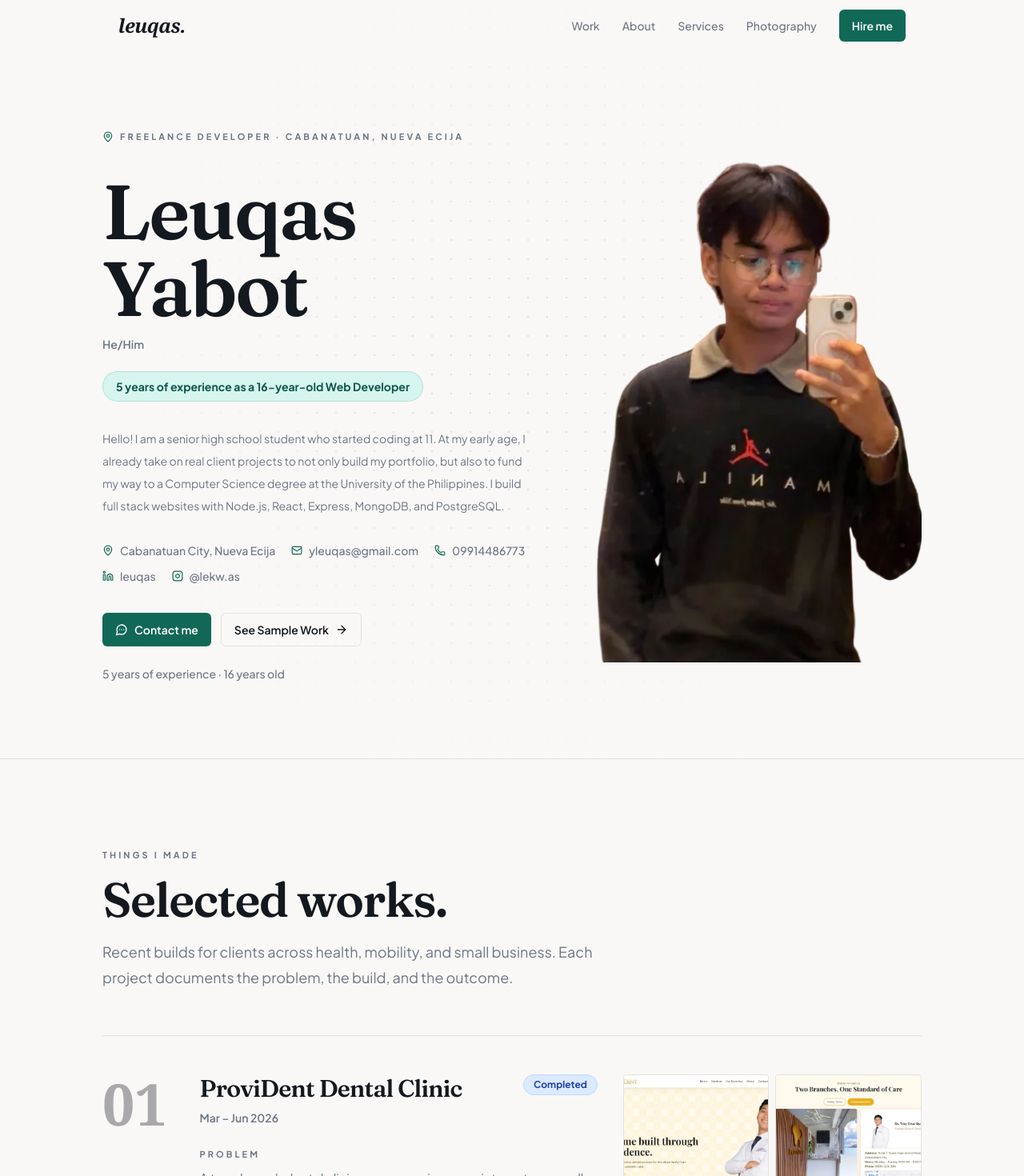
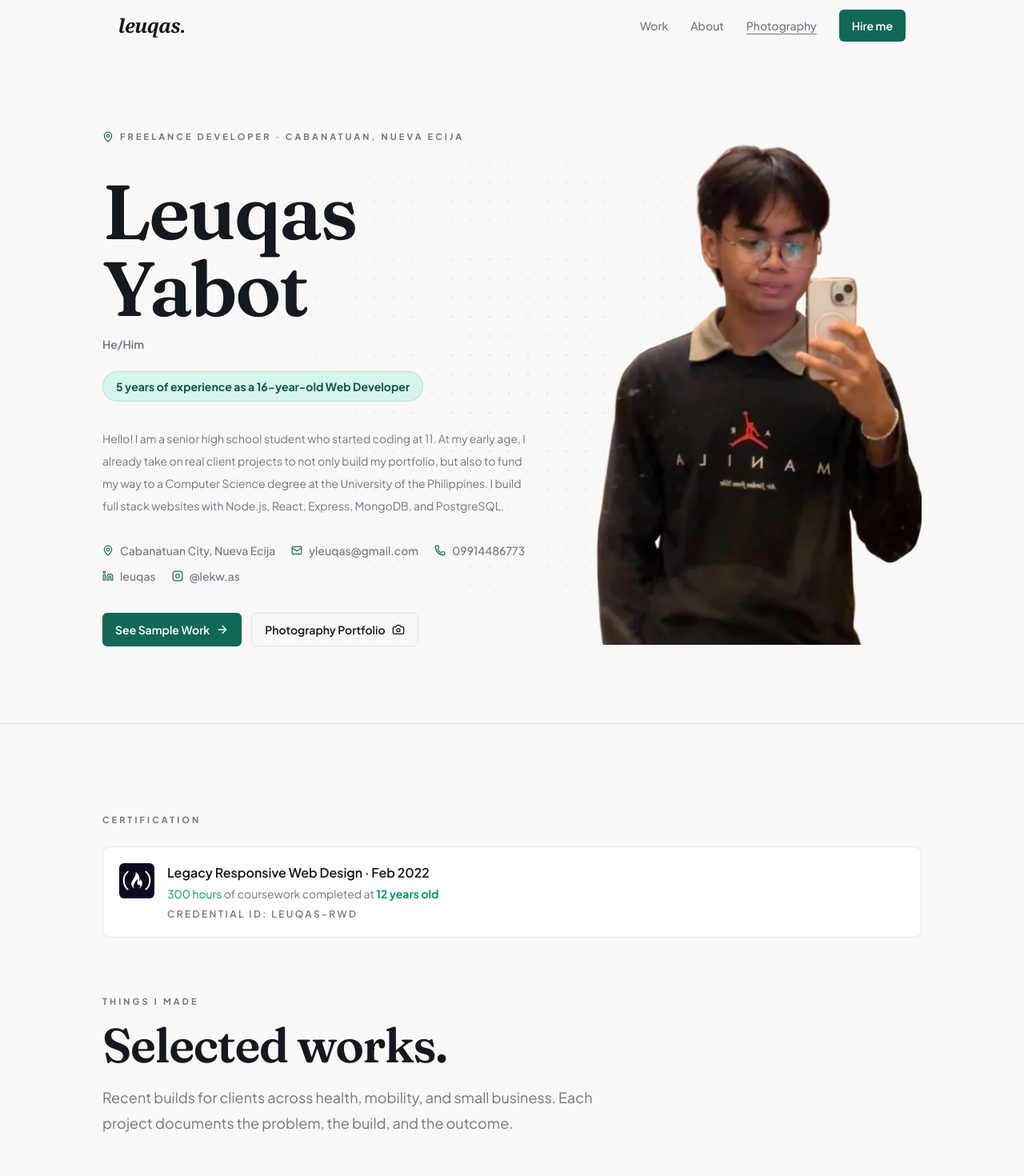
Before and after one commit to Leuqas/Leuqas.github.io, a React (Vite) app: page / in a window 1280 px wide. Shown: the top 1470 px of the page at 80% size. Built offline with nearby package versions, Linux system fonts and the light colour scheme; the HTML template or start-up script is replaced by a standard one.

Commit message:
POLISH OU SHIII

```diff
--- /dev/null
+++ b/src/components/sections/certification.tsx
@@ -0,0 +1,34 @@
+import { profile } from "@/lib/content";
+
+export function CertificationSection() {
+  return (
+    <section id="certification" className="border-t border-border px-5 py-20 md:py-28">
+      <div className="mx-auto max-w-5xl">
+        <p className="section-label">Certification</p>
+        <a
+          href={profile.certification}
+          target="_blank"
+          rel="noreferrer"
+          className="mt-6 block rounded-lg border border-border bg-card p-5 transition hover:border-primary/40 hover:text-primary"
+        >
+          <span className="flex items-start gap-4">
+            <span className="flex h-11 w-11 shrink-0 items-center justify-center rounded-md bg-[#0a0a23] p-1">
+              <img src="/images/freecodecamp.webp" alt="freeCodeCamp" className="h-full w-full object-contain" />
+            </span>
+            <span>
+              <span className="block font-semibold">
+                freeCodeCamp Legacy Responsive Web Design · Feb 2022
+              </span>
+              <span className="mt-1 block text-sm text-muted-foreground">
+                300 hours of coursework completed at age 12
+              </span>
+              <span className="mt-2 block text-xs font-semibold uppercase tracking-[0.2em] text-muted-foreground">
+                Credential ID: leuqas-rwd
+              </span>
+            </span>
+          </span>
+        </a>
+      </div>
+    </section>
+  );
+}
--- a/src/components/sections/hero.tsx
+++ b/src/components/sections/hero.tsx
@@ -1,5 +1,6 @@
 import {
   ArrowRight,
+  Camera,
   Instagram,
   Linkedin,
   Mail,
@@ -7,27 +8,35 @@ import {
   MessageCircleMore,
   Phone,
 } from "lucide-react";
+import { ContainerAnimated, ContainerStagger } from "@/components/ui/animated-gallery";
 
 export function HeroSection() {
   return (
     <section className="relative flex min-h-screen items-start overflow-hidden px-5 pt-16 md:items-center">
       <div className="pointer-events-none absolute inset-0 -z-10 bg-[radial-gradient(circle,hsl(var(--foreground)/0.13)_1px,transparent_1px)] [background-size:24px_24px] [mask-image:radial-gradient(circle_at_center,black,transparent_72%)]" />
-      <div className="mx-auto grid w-full max-w-5xl items-center gap-5 py-8 md:grid-cols-[1.1fr_0.9fr] md:gap-12 md:py-24">
+      <ContainerStagger className="mx-auto grid w-full max-w-5xl items-center gap-5 py-8 md:grid-cols-[1.1fr_0.9fr] md:gap-12 md:py-24">
         <div className="order-2 md:order-1">
+          <ContainerAnimated>
             <p className="section-label inline-flex items-center gap-2">
               <MapPin className="h-3.5 w-3.5 text-primary" />
               Freelance Developer · Cabanatuan, Nueva Ecija
             </p>
+          </ContainerAnimated>
 
+          <ContainerAnimated>
             <h1 className="mt-8 text-6xl font-semibold leading-[0.9] tracking-tight md:text-8xl">
               Leuqas Yabot
             </h1>
             <p className="mt-3 text-sm font-semibold text-muted-foreground">He/Him</p>
+          </ContainerAnimated>
 
+          <ContainerAnimated>
             <p className="mt-6 inline-flex rounded-full border border-primary/15 bg-accent px-4 py-2 text-sm font-bold text-accent-foreground">
               5 years of experience as a 16-year-old Web Developer
             </p>
+          </ContainerAnimated>
 
+          <ContainerAnimated>
             <p className="mt-8 max-w-xl text-sm leading-7 text-muted-foreground">
               Hello! I am a senior high school student who started coding at 11. At my
               early age, I already take on real client projects to not only build my
@@ -35,8 +44,9 @@ export function HeroSection() {
               University of the Philippines. I build full stack websites with Node.js,
               React, Express, MongoDB, and PostgreSQL.
             </p>
+          </ContainerAnimated>
 
-          <div className="mt-8 flex max-w-xl flex-wrap gap-x-5 gap-y-3 text-sm font-medium text-muted-foreground">
+          <ContainerAnimated className="mt-8 flex max-w-xl flex-wrap gap-x-5 gap-y-3 text-sm font-medium text-muted-foreground">
             <span className="inline-flex items-center gap-2">
               <MapPin className="h-3.5 w-3.5 text-primary" />
               Cabanatuan City, Nueva Ecija
@@ -67,25 +77,25 @@ export function HeroSection() {
               <Instagram className="h-3.5 w-3.5 text-primary" />
               @lekw.as
             </a>
-          </div>
+          </ContainerAnimated>
 
-          <div className="mt-9 flex flex-wrap gap-3">
-            <a href="#contact" className="btn-primary gap-2">
-              <MessageCircleMore className="h-4 w-4" />
-              Contact me
-            </a>
-            <a href="#projects" className="btn-ghost gap-2">
+          <ContainerAnimated className="mt-9 flex flex-wrap gap-3">
+            <a href="#projects" className="btn-primary gap-2">
               See Sample Work
               <ArrowRight className="h-4 w-4" />
             </a>
+            <a href="/photography" className="btn-ghost gap-2">
+              Photography Portfolio
+              <Camera className="h-4 w-4" />
+            </a>
+          </ContainerAnimated>
+
+          {/* <p className="mt-6 text-sm font-medium text-muted-foreground">
+            5 years of experience · 16 years old
+          </p> */}
         </div>
 
-          <p className="mt-6 text-sm font-medium text-muted-foreground">
-            5 years of experience · 16 years old
-          </p>
-        </div>
-
-        <div className="order-1 flex justify-center md:order-2 md:justify-end">
+        <ContainerAnimated className="order-1 flex justify-center md:order-2 md:justify-end">
           <div className="relative md:hidden">
             <img
               src="/images/leuqas-cropped.webp"
@@ -102,8 +112,10 @@ export function HeroSection() {
             alt="Leuqas Yabot"
             className="hidden w-full max-w-48 object-contain md:block md:max-w-[420px]"
           />
-        </div>
-      </div>
+        </ContainerAnimated>
+      </ContainerStagger>
     </section>
+
+
   );
 }
--- a/src/components/sections/projects.tsx
+++ b/src/components/sections/projects.tsx
@@ -9,6 +9,8 @@ function getStatusClass(status: string) {
   if (status.includes("concluded")) return "bg-zinc-100 text-zinc-700 border-zinc-200";
   return "bg-purple-100 text-purple-800 border-purple-200";
 }
+import { profile } from "@/lib/content";
+
 
 export function ProjectsSection() {
   const [activeGallery, setActiveGallery] = useState<{
@@ -52,6 +54,34 @@ export function ProjectsSection() {
 
   return (
     <section id="projects" className="border-t border-border px-5 py-20 md:py-28">
+      <div className="mx-auto max-w-5xl">
+        <p className="section-label">Certification</p>
+        <a
+          href={profile.certification}
+          target="_blank"
+          rel="noreferrer"
+          className="mt-6 block rounded-lg border border-border bg-card p-5 transition hover:border-primary/40 hover:text-primary"
+        >
+          <span className="flex items-start gap-4">
+            <span className="flex h-11 w-11 shrink-0 items-center justify-center rounded-md bg-[#0a0a23] p-1">
+              <img src="/images/freecodecamp.webp" alt="freeCodeCamp" className="h-full w-full object-contain" />
+            </span>
+            <span>
+              <span className="block font-semibold">
+                Legacy Responsive Web Design · Feb 2022
+              </span>
+              <span className="mt-1 block text-sm text-muted-foreground">
+                <span ><a className="text-emerald-600">300 hours</a> of coursework completed at <b className="text-emerald-600">12 years old</b></span>
+              </span>
+              <span className="mt-2 block text-xs font-semibold uppercase tracking-[0.2em] text-muted-foreground">
+                Credential ID: leuqas-rwd
+              </span>
+            </span>
+          </span>
+        </a>
+      </div>
+      <br /><br /><br />
+
       <div className="mx-auto max-w-5xl">
         <p className="section-label">things i made</p>
         <h2 className="section-title mt-4">Selected works.</h2>
--- a/src/components/ui/navbar.tsx
+++ b/src/components/ui/navbar.tsx
@@ -5,7 +5,7 @@ import { Menu, X } from "lucide-react";
 const sectionLinks = [
   { label: "Work", id: "projects" },
   { label: "About", id: "about" },
-  { label: "Services", id: "services" },
+  // { label: "Services", id: "services" },
 ];
 
 export function Navbar() {
@@ -30,6 +30,17 @@ export function Navbar() {
     }
 
     document.getElementById(id)?.scrollIntoView({ behavior: "smooth", block: "start" });
+  };
+
+  const goToTop = () => {
+    setOpen(false);
+
+    if (location.pathname !== "/") {
+      navigate("/");
+      return;
+    }
+
+    window.scrollTo({ top: 0, behavior: "smooth" });
   };
 
   return (
@@ -60,11 +71,11 @@ export function Navbar() {
           ))}
           <Link
             to="/photography"
-            className="text-sm font-medium text-muted-foreground transition-colors hover:text-foreground"
+            className="text-sm font-medium text-muted-foreground underline underline-offset-4 transition-colors hover:text-foreground"
           >
             Photography
           </Link>
-          <button type="button" onClick={() => goToSection("contact")} className="btn-primary">
+          <button type="button" onClick={goToTop} className="btn-primary">
             Hire me
           </button>
         </div>
@@ -95,11 +106,11 @@ export function Navbar() {
             <Link
               to="/photography"
               onClick={() => setOpen(false)}
-              className="rounded-md px-2 py-2 text-sm font-medium text-muted-foreground hover:bg-secondary hover:text-foreground"
+              className="rounded-md px-2 py-2 text-sm font-medium text-muted-foreground underline underline-offset-4 hover:bg-secondary hover:text-foreground"
             >
               Photography
             </Link>
-            <button type="button" onClick={() => goToSection("contact")} className="btn-primary w-fit">
+            <button type="button" onClick={goToTop} className="btn-primary w-fit">
               Hire me
             </button>
           </div>
--- a/src/lib/content.ts
+++ b/src/lib/content.ts
@@ -59,7 +59,7 @@ export const projects = [
     images: ["/images/provident1.webp", "/images/provident2.webp"],
   },
     {
-    title: "E-Notarization SaaS Platform",
+    title: "Supreme Court Compliant E-Notarization SaaS Platform",
     period: "Apr 2026 – Present",
     status: "Live",
     stack: ["Node.js", "React", "PostgreSQL"],
--- a/src/pages/HomePage.tsx
+++ b/src/pages/HomePage.tsx
@@ -1,17 +1,23 @@
+import { useEffect } from "react";
 import { AboutSection } from "@/components/sections/about";
+import { CertificationSection } from "@/components/sections/certification";
 import { HeroSection } from "@/components/sections/hero";
 import { ProjectsSection } from "@/components/sections/projects";
 import { ServicesSection } from "@/components/sections/services";
 import { CinematicFooter } from "@/components/ui/motion-footer";
 
 export function HomePage() {
+  useEffect(() => {
+    const t = setTimeout(() => window.scrollTo({ top: 0, behavior: "auto" }), 300);
+    return () => clearTimeout(t);
+  }, []);
+
   return (
     <main>
       <HeroSection />
+      {/* <CertificationSection /> */}
       <ProjectsSection />
       <AboutSection />
-      <ServicesSection />
-      <CinematicFooter />
     </main>
   );
 }
--- a/src/pages/PhotographyPage.tsx
+++ b/src/pages/PhotographyPage.tsx
@@ -74,6 +74,11 @@ export function PhotographyPage() {
   const activePhoto = activeIndex !== null ? allImages[activeIndex] : null;
 
   useEffect(() => {
+    const t = setTimeout(() => window.scrollTo({ top: 0, behavior: "auto" }), 300);
+    return () => clearTimeout(t);
+  }, []);
+
+  useEffect(() => {
     const handleKey = (event: KeyboardEvent) => {
       if (event.key === "Escape") setActiveIndex(null);
       if (event.key === "ArrowLeft") showPrev();
@@ -107,7 +112,7 @@ export function PhotographyPage() {
               to="/"
               className="section-label inline-flex items-center gap-2 hover:text-primary"
             >
-              ← Web Development
+              <span className="underline">← Web Development</span>
             </Link>
           </ContainerAnimated>
 
```
Also changed, not shown: src/components/sections/about.tsx (+1 -28 lines). Lines whose indentation alone changed are shown as unchanged.
